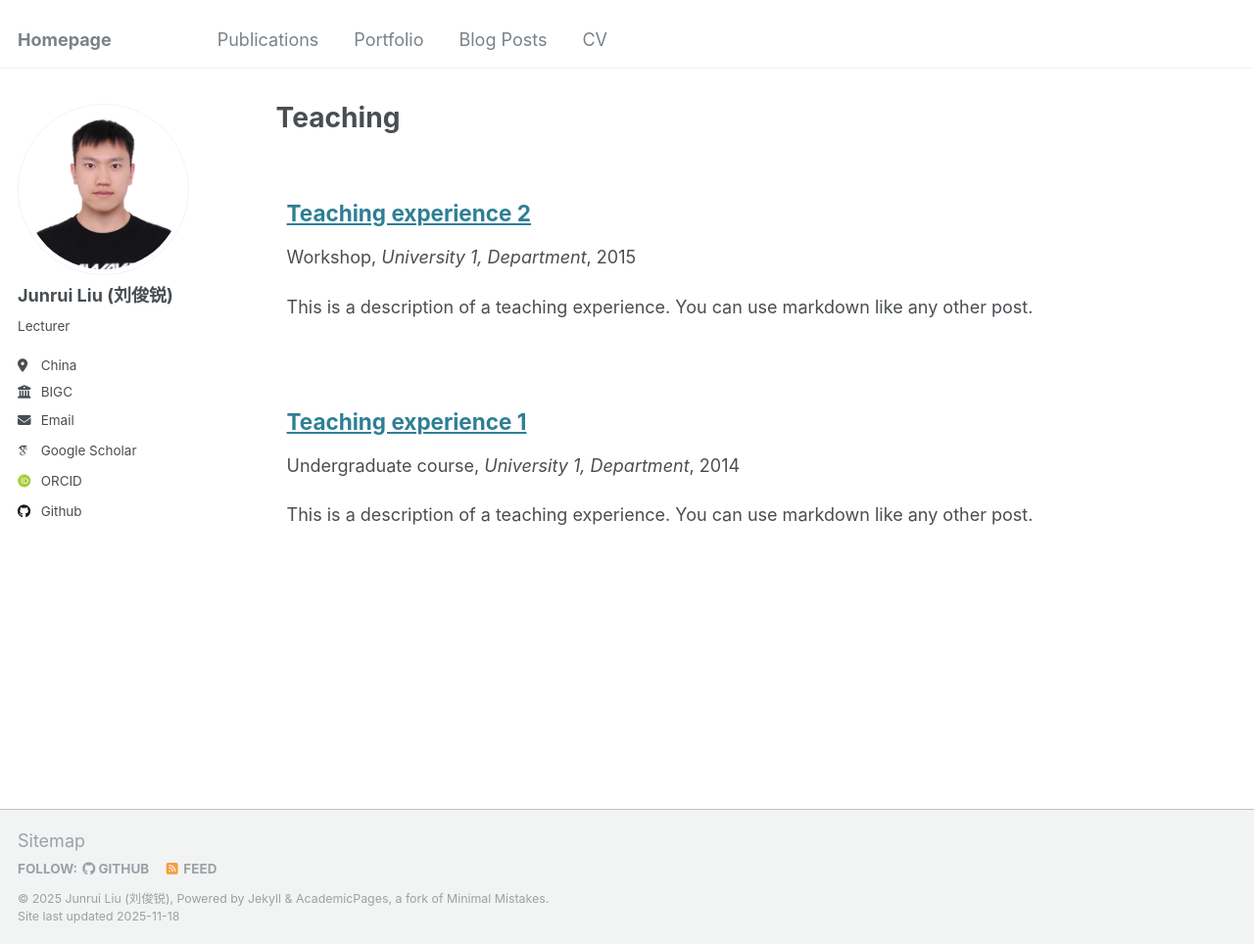
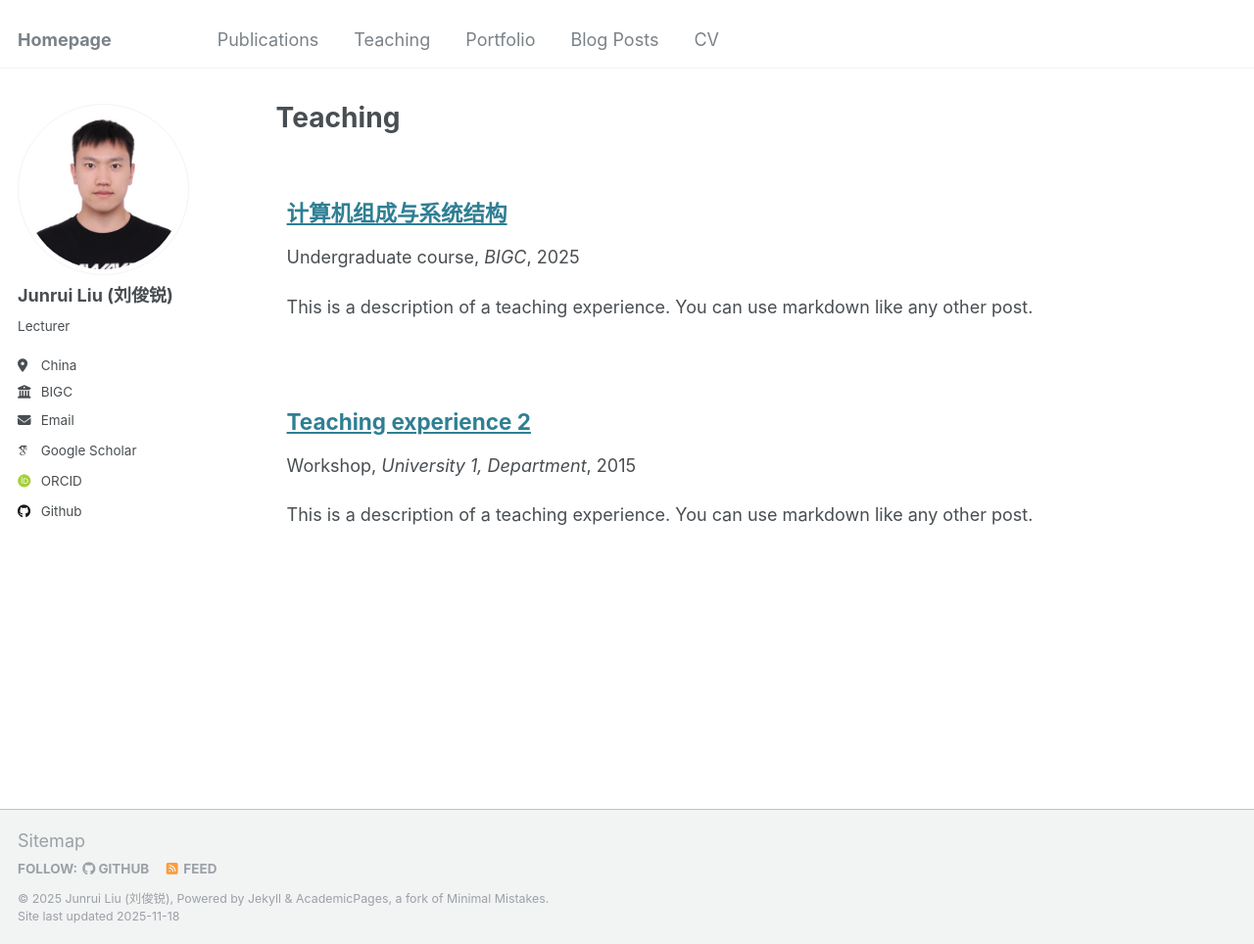
Before and after one commit to dianziliu/dianziliu.github.io, a Jekyll site: the page built from _pages/teaching.html, in a window 1280 px wide and 964 px high. Shown: the whole window at 98% size. Built offline with Jekyll 4.4.1, drawn with Linux system fonts in a browser that asks for light colours; some web fonts are replaced.

Commit message:
add teaching

```diff
--- a/_data/navigation.yml
+++ b/_data/navigation.yml
@@ -14,8 +14,8 @@ main:
   # - title: "Talks"
   #   url: /talks/
 
-  # - title: "Teaching"
-  #   url: /teaching/
+  - title: "Teaching"
+    url: /teaching/
 
   - title: "Portfolio"
     url: /portfolio/
--- a/_teaching/2014-spring-teaching-1.md
+++ b/_teaching/2014-spring-teaching-1.md
@@ -1,20 +1,19 @@
 ---
-title: "Teaching experience 1"
+title: "计算机组成与系统结构"
 collection: teaching
 type: "Undergraduate course"
 permalink: /teaching/2014-spring-teaching-1
-venue: "University 1, Department"
-date: 2014-01-01
-location: "City, Country"
+venue: "BIGC"
+date: 2025-09-05
+location: "Beijing, China"
 ---
-
 This is a description of a teaching experience. You can use markdown like any other post.
 
 Heading 1
-======
+=========
 
 Heading 2
-======
+=========
 
 Heading 3
-======
+=========
```
Also changed, not shown: README.md (+3 -104 lines).
